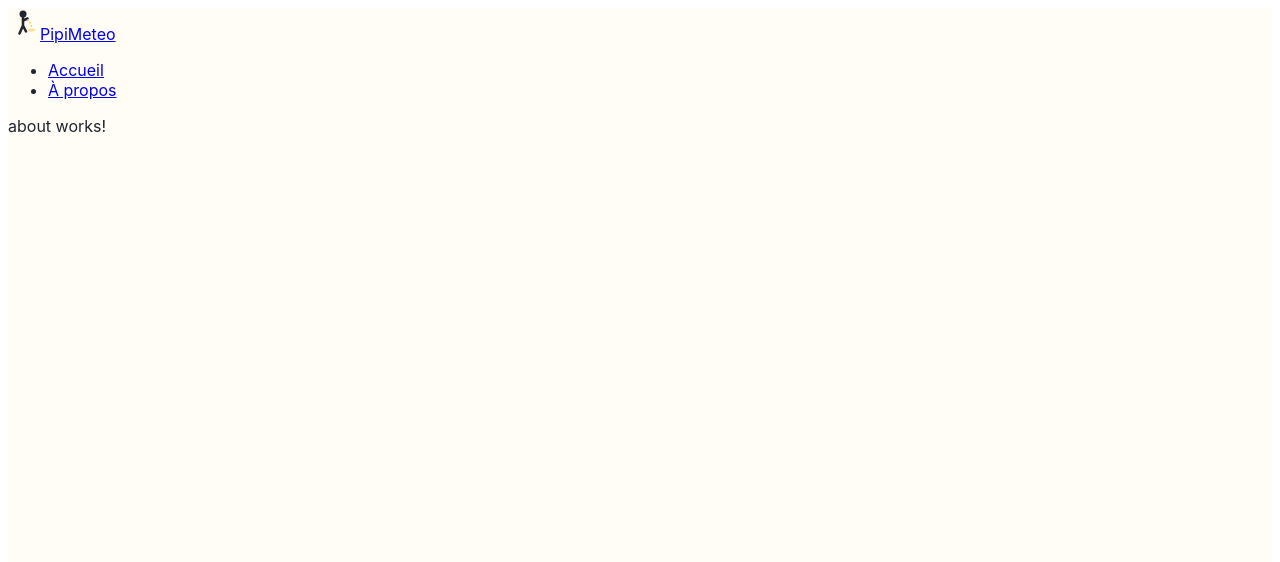
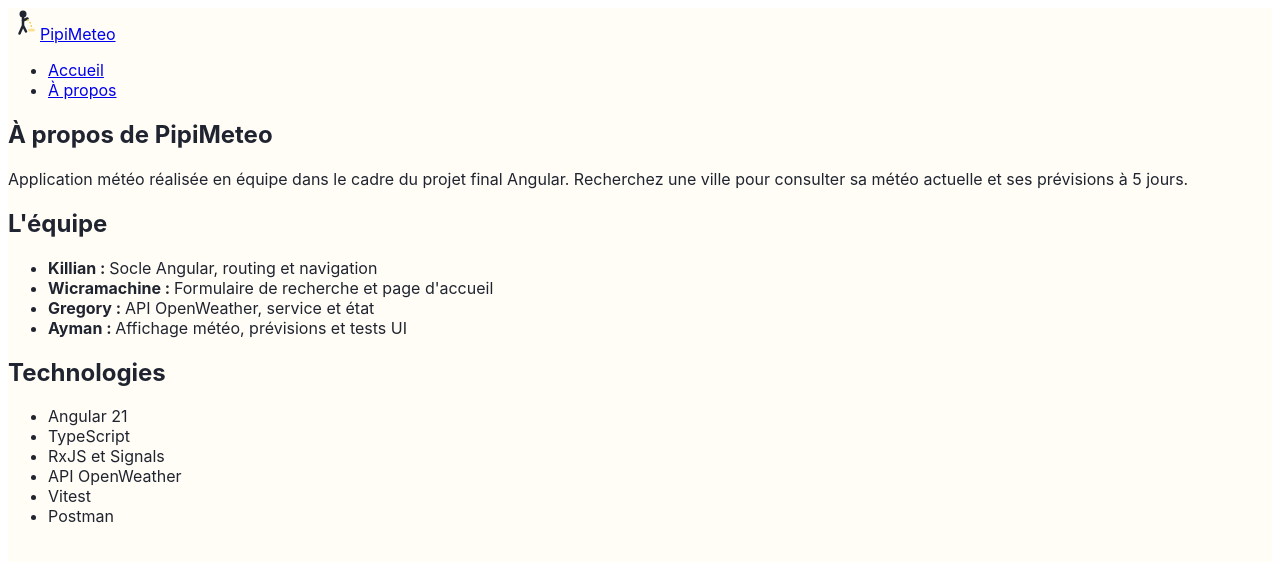
Before and after one commit to wicra/PipiMeteo-Tp-Final, an Angular app: page /about in a window 1280 px wide. Shown: the top 562 px of the page. Built offline with nearby package versions, Linux system fonts and the light colour scheme.

Commit message:
ajoute le contenu de la page about

```diff
--- a/src/app/pages/about/about.html
+++ b/src/app/pages/about/about.html
@@ -1 +1,23 @@
-<p>about works!</p>
+<section class="about">
+  <h1>À propos de PipiMeteo</h1>
+  <p>
+    Application météo réalisée en équipe dans le cadre du projet final Angular.
+    Recherchez une ville pour consulter sa météo actuelle et ses prévisions à 5 jours.
+  </p>
+
+  <h2>L'équipe</h2>
+  <ul class="about__members">
+    @for (member of members; track member.name) {
+      <li>
+        <strong>{{ member.name }} : </strong>  {{ member.role }}
+      </li>
+    }
+  </ul>
+
+  <h2>Technologies</h2>
+  <ul class="about__technologies">
+    @for (tech of technologies; track tech) {
+      <li>{{ tech }}</li>
+    }
+  </ul>
+</section>
--- a/src/app/pages/about/about.ts
+++ b/src/app/pages/about/about.ts
@@ -1,4 +1,9 @@
 import { Component } from '@angular/core';
+
+interface Member {
+  name: string;
+  role: string;
+}
 
 @Component({
   selector: 'app-about',
@@ -7,5 +12,19 @@ import { Component } from '@angular/core';
   styleUrl: './about.css',
 })
 export class About {
+  protected readonly members: Member[] = [
+    { name: 'Killian', role: 'Socle Angular, routing et navigation' },
+    { name: 'Wicramachine', role: 'Formulaire de recherche et page d\'accueil' },
+    { name: 'Gregory', role: 'API OpenWeather, service et état' },
+    { name: 'Ayman', role: 'Affichage météo, prévisions et tests UI' },
+  ];
 
+  protected readonly technologies: string[] = [
+    'Angular 21',
+    'TypeScript',
+    'RxJS et Signals',
+    'API OpenWeather',
+    'Vitest',
+    'Postman',
+  ];
 }
```
